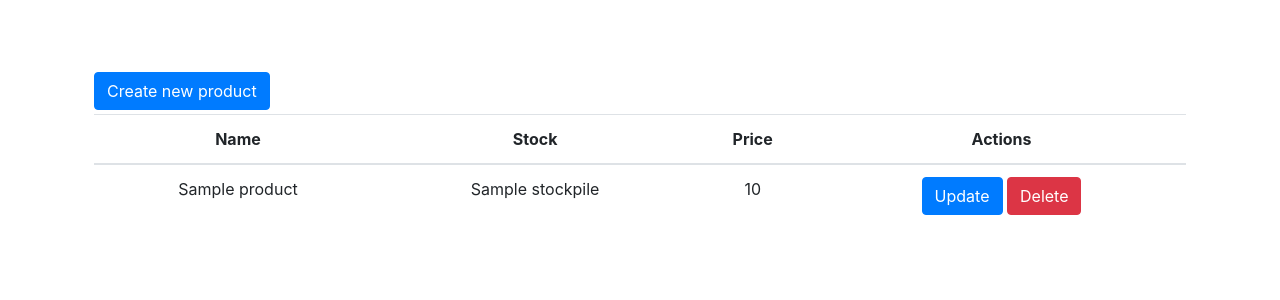
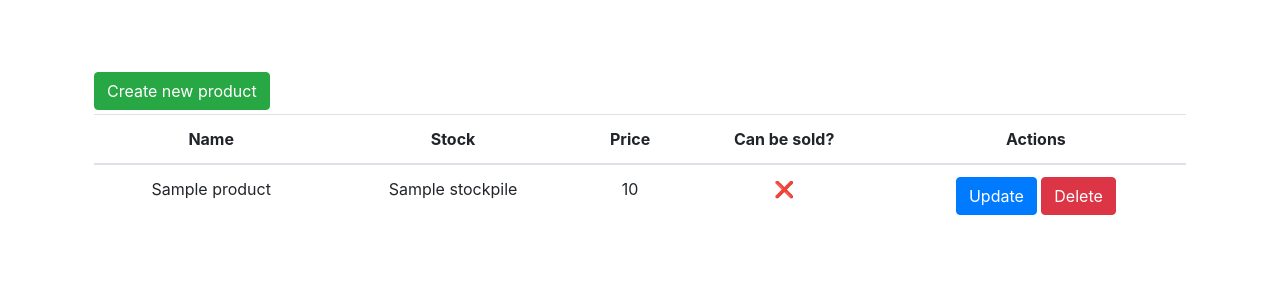
Before and after one commit to sylvainnizac/MediaDjango, a Django app: template templates/products/index.html in a window 1280 px wide. Shown: the part 56-356 px from the top of the page. Run offline with Django 3.2, Linux system fonts and the light colour scheme; the template is opened without the code that fills it: most values are stand-ins (such as "Sample title", 1, 10 or a date in 2020); form fields are guessed from the names that the template uses; parts of the project's set-up code (start-up, migrations or seed data) failed here and were passed over; some libraries are stand-ins or nearby versions.

Commit message:
add can be sold to product

```diff
--- a/src/products/forms.py
+++ b/src/products/forms.py
@@ -10,8 +10,9 @@ class ProductForm(forms.ModelForm):
     def __init__(self, *args, **kwargs):
         super(ProductForm, self).__init__(*args, **kwargs)
         for visible in self.visible_fields():
-            visible.field.widget.attrs['class'] = 'form-control'
+            visible.field.widget.attrs["class"] = "form-control"
+        self.fields['can_be_sold'].widget.attrs.update({'class': 'form-check-input'})
 
     class Meta:
         model = Product
-        fields = ('name', 'stockpile', 'price')
+        fields = ("name", "stockpile", "price", "can_be_sold")
--- a/src/products/models.py
+++ b/src/products/models.py
@@ -8,6 +8,7 @@ class Product(models.Model):
     name = models.CharField(max_length=128)
     price = models.FloatField(default=0.0)
     stockpile = models.IntegerField(default=0)
+    can_be_sold = models.BooleanField(default=True)
 
     def __str__(self):
         return self.name
--- a/src/sells/forms.py
+++ b/src/sells/forms.py
@@ -10,7 +10,7 @@ class SellForm(forms.ModelForm):
 
     def __init__(self, *args, **kwargs):
         super(SellForm, self).__init__(*args, **kwargs)
-        self.fields["product"]=forms.ModelChoiceField(queryset=Product.objects.all())
+        self.fields["product"]=forms.ModelChoiceField(queryset=Product.objects.filter(can_be_sold=True).all())
         for visible in self.visible_fields():
             visible.field.widget.attrs['class'] = 'form-control'
 
--- a/static/js/products.js
+++ b/static/js/products.js
@@ -46,11 +46,17 @@ function get_update_data(it) {
     var name = it.getAttribute('data-name');
     var price = it.getAttribute('data-price');
     var stock = it.getAttribute('data-stock');
+    var canBeSold = it.getAttribute('data-canBeSold');
     var modalBody = $('#updateProductModal');
     modalBody.find('#idProductUpdate')[0].value = idProduct;
     modalBody.find('#id_name')[0].value = name;
     modalBody.find('#id_price')[0].value = price;
     modalBody.find('#id_stockpile')[0].value = stock;
+    if (canBeSold === "True") {
+        modalBody.find('#id_can_be_sold')[0].checked = true;
+    } else if (canBeSold === "False") {
+        modalBody.find('#id_can_be_sold')[0].checked = false;
+    }
 }
 
 function update_product() {
--- a/templates/products/index.html
+++ b/templates/products/index.html
@@ -14,7 +14,7 @@
     <div class="row">
         <div class="col-xs-12">
             <div class="text-right">
-                <button type="button" class="btn btn-primary" data-toggle="modal" data-target="#createProductModal">
+                <button type="button" class="btn btn-success" data-toggle="modal" data-target="#createProductModal">
                         Create new product
                 </button>
             </div>
@@ -28,6 +28,7 @@
                         <th>Name</th>
                         <th>Stock</th>
                         <th>Price</th>
+                        <th>Can be sold?</th>
                         <th>Actions</th>
                     </tr>
                 </thead>
@@ -38,12 +39,15 @@
                         <td>{{ product.name }}</td>
                         <td>{{ product.stockpile }}</td>
                         <td>{{ product.price }}</td>
+                        <td>{% if product.can_be_sold == True %}&#10004;{% else %}&#10060;{% endif %}</td>
+
                         <td>
                             <button type="button" class="btn btn-primary" data-toggle="modal" data-target="#updateProductModal"
                                     data-id={{product.id}}
                                     data-name={{product.name}}
                                     data-price={{product.price}}
                                     data-stock={{product.stockpile}}
+                                    data-canBeSold={{product.can_be_sold}}
                                     onclick="get_update_data(this);" >Update</button>
                             <button type="button" class="btn btn-danger" data-toggle="modal" data-target="#deleteProductModal"
                                     onclick="get_delete_data(this);" data-idProduct="{{ product.id }}">Delete</button>
@@ -83,6 +87,10 @@
                         <label>Price</label>
                         {{ form.price }}
                     </div>
+                    <div class="form-check">
+                        {{ form.can_be_sold }}
+                        <label class="form-check-label">Can be Sold?</label>
+                    </div>
                     <p id="error_msg_create" class="text-danger text-center"></p>
                 </form>
             </div>
@@ -116,6 +124,10 @@
                         <label>Price</label>
                         {{ form.price }}
                     </div>
+                    <div class="form-check">
+                        {{ form.can_be_sold }}
+                        <label class="form-check-label">Can be Sold?</label>
+                    </div>
                     <p id="error_msg_update" class="text-danger text-center"></p>
                 </form>
             </div>
@@ -138,6 +150,7 @@
         <input type="number" id="idProductDelete" hidden/>
         <p class="text-center">Are you sure you want to delete this product?</p>
         <p class="text-danger text-center">This will also delete all linked sells.</p>
+        <p class="text-center">If you want to stop selling this item, just uncheck "can be sold?" through the update button</p>
       </div>
       <div class="modal-footer">
         <button type="button" class="btn btn-secondary" data-dismiss="modal">Cancel</button>
--- a/templates/sells/index.html
+++ b/templates/sells/index.html
@@ -14,7 +14,7 @@
     <div class="row">
         <div class="col-xs-12">
             <div class="text-right">
-                <button type="button" class="btn btn-primary" data-toggle="modal" data-target="#createSellModal">
+                <button type="button" class="btn btn-success" data-toggle="modal" data-target="#createSellModal">
                     Create new sell
                 </button>
             </div>
```
Also changed, not shown: src/products/migrations/0001_initial.py, src/sells/migrations/0001_initial.py.
